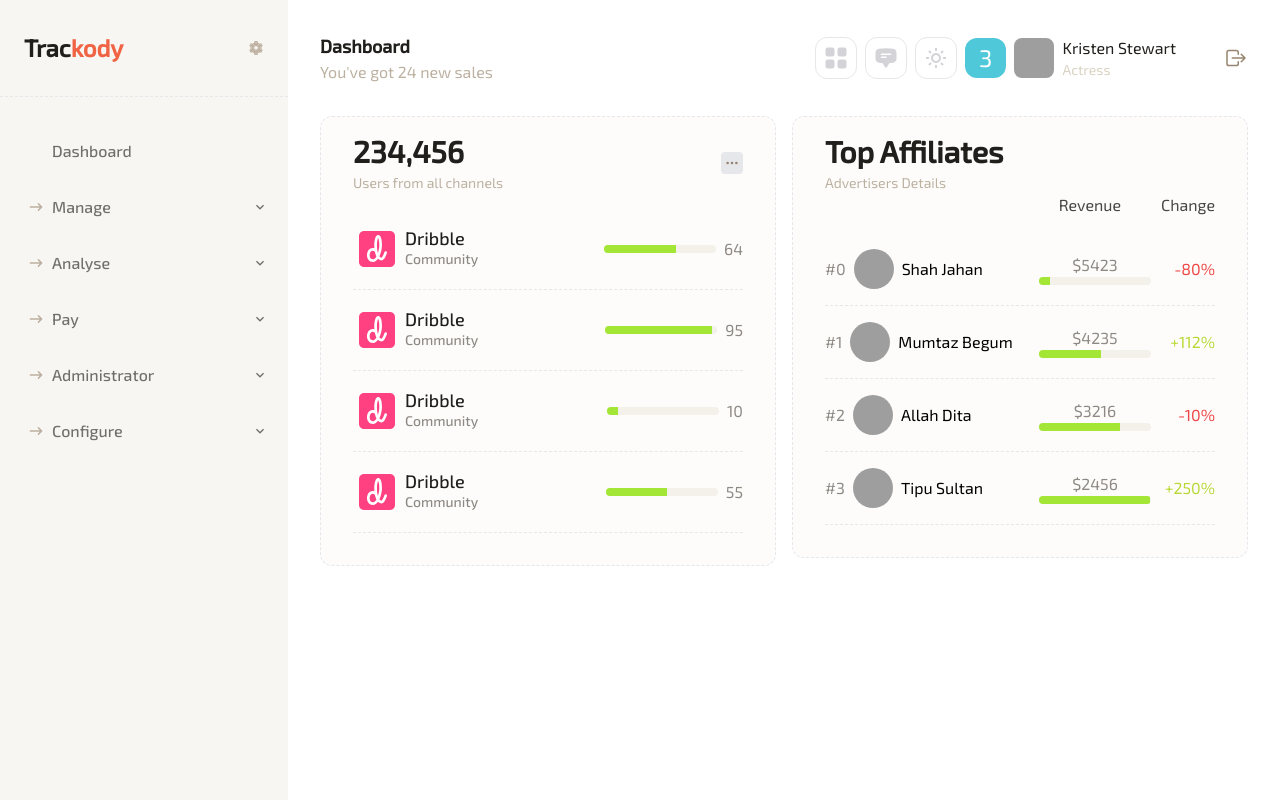
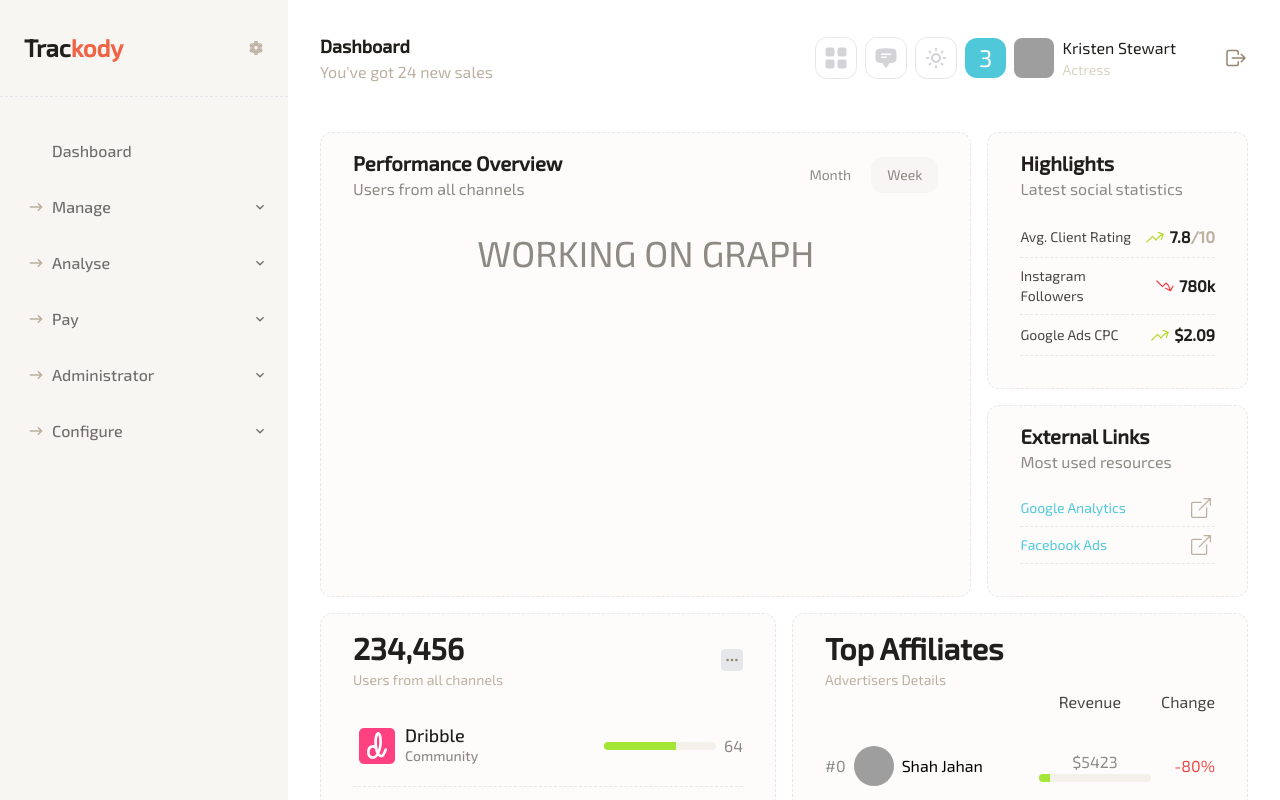
Before and after one commit to napstar-420/trackody-saas-app, a React (Vite) app: page /admin in a window 1280 px wide. Built offline with nearby package versions, Linux system fonts and the light colour scheme; grey boxes are pictures that could not be loaded.

Commit message:
built performance overview || Highlights || External Links

```diff
--- /dev/null
+++ b/src/components/dasboard/admin/externalLinks.jsx
@@ -0,0 +1,28 @@
+import React from 'react';
+import { BsBoxArrowUpRight } from 'react-icons/bs';
+import { NavLink } from 'react-router-dom';
+
+export default function ExternalLinks() {
+  return (
+    <div className='bg-[#fdfcfb] border border-dashed px-8 py-4 rounded-xl h-max'>
+      <h2 className='text-xl text-light_text font-semibold'>External Links</h2>
+      <p className='text-light_800'>Most used resources</p>
+      <div className='my-4'>
+        <NavLink
+          to={'#'}
+          className='grid grid-cols-[1fr_auto_auto] items-center gap-1 py-2 border-b border-dashed'
+        >
+          <p className='text-sm text-primary'>Google Analytics</p>
+          <BsBoxArrowUpRight className='text-light_600 text-xl' />
+        </NavLink>
+        <NavLink
+          to={'#'}
+          className='grid grid-cols-[1fr_auto_auto] items-center gap-1 py-2 border-b border-dashed'
+        >
+          <p className='text-sm text-primary'>Facebook Ads</p>
+          <BsBoxArrowUpRight className='text-light_600 text-xl' />
+        </NavLink>
+      </div>
+    </div>
+  );
+}
--- /dev/null
+++ b/src/components/dasboard/admin/highLights.jsx
@@ -0,0 +1,33 @@
+import React from 'react';
+import {
+  HiOutlineArrowTrendingDown,
+  HiOutlineArrowTrendingUp,
+} from 'react-icons/hi2';
+
+export default function HighLights() {
+  return (
+    <div className='bg-[#fdfcfb] border border-dashed px-8 py-4 rounded-xl h-max'>
+      <h2 className='text-xl text-light_text font-semibold'>Highlights</h2>
+      <p className='text-light_800'>Latest social statistics</p>
+      <div className='my-4'>
+        <div className='grid grid-cols-[1fr_auto_auto] items-center gap-1 py-2 border-b border-dashed'>
+          <h2 className='text-sm text-light_900_darker'>Avg. Client Rating</h2>
+          <HiOutlineArrowTrendingUp className='text-theme_green text-xl' />
+          <p className='text-light_text font-semibold'>
+            7.8<span className='text-light_600'>/10</span>
+          </p>
+        </div>
+        <div className='grid grid-cols-[1fr_auto_auto] items-center gap-1 py-2 border-b border-dashed'>
+          <h2 className='text-sm text-light_900_darker'>Instagram Followers</h2>
+          <HiOutlineArrowTrendingDown className='text-red-500 text-xl' />
+          <p className='text-light_text font-semibold'>780k</p>
+        </div>
+        <div className='grid grid-cols-[1fr_auto_auto] items-center gap-1 py-2 border-b border-dashed'>
+          <h2 className='text-sm text-light_900_darker'>Google Ads CPC</h2>
+          <HiOutlineArrowTrendingUp className='text-theme_green text-xl' />
+          <p className='text-light_text font-semibold'>$2.09</p>
+        </div>
+      </div>
+    </div>
+  );
+}
--- /dev/null
+++ b/src/components/dasboard/admin/performanceOverview.jsx
@@ -0,0 +1,27 @@
+import React from 'react';
+
+export default function PerformanceOverview() {
+  return (
+    <div className='row-start-1 row-end-3 bg-[#fdfcfb] border border-dashed px-8 py-4 rounded-xl'>
+      <div className='flex justify-between items-center'>
+        <div>
+          <h2 className='text-xl text-light_text font-semibold'>
+            Performance Overview
+          </h2>
+          <p className='text-light_800'>Users from all channels</p>
+        </div>
+        <div className='flex gap-1'>
+          <button className='text-light_800 px-4 py-2 rounded-xl text-sm'>
+            Month
+          </button>
+          <button className='text-light_800 px-4 py-2 rounded-xl bg-light_800 bg-opacity-[0.05] text-sm'>
+            Week
+          </button>
+        </div>
+      </div>
+      <div className='text-4xl text-center py-8 text-light_800'>
+        WORKING ON GRAPH
+      </div>
+    </div>
+  );
+}
--- a/src/pages/admin/dashboard.jsx
+++ b/src/pages/admin/dashboard.jsx
@@ -1,5 +1,8 @@
 import React from 'react';
 import Channels from '../../components/dasboard/admin/channels';
+import ExternalLinks from '../../components/dasboard/admin/externalLinks';
+import HighLights from '../../components/dasboard/admin/highLights';
+import PerformanceOverview from '../../components/dasboard/admin/performanceOverview';
 import TopAffiliates from '../../components/dasboard/admin/topAffiliates';
 import ProfileHeader from '../../components/profileHeader';
 
@@ -14,6 +17,11 @@ export default function Dashboard() {
         <ProfileHeader />
       </header>
       <main className='py-8'>
+        <div className='grid grid-cols-[2.5fr_1fr] grid-rows-[auto_auto] gap-4 my-4'>
+          <PerformanceOverview />
+          <HighLights />
+          <ExternalLinks />
+        </div>
         <div className='grid grid-cols-2 gap-4'>
           <Channels />
           <TopAffiliates />
```
